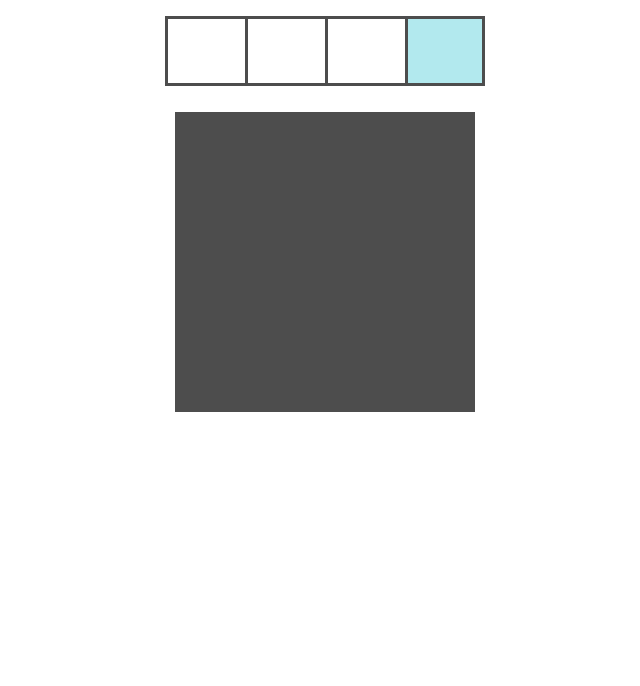
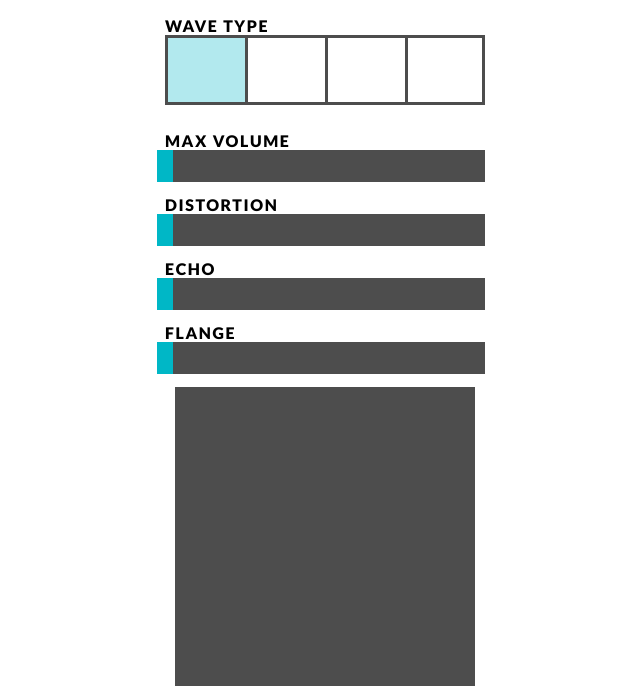
Before and after one commit to tomhazledine/Gendall-30, a PHP site: page / in a window 1280 px wide. Shown: the top 686 px of the page, without its empty margins (315-955 px from the left). Run offline with PHP 8.4, Linux system fonts and the light colour scheme; style sheets or scripts are compiled from the project's sources.

Commit message:
volume control

```diff
--- a/index.php
+++ b/index.php
@@ -3,6 +3,8 @@
 <div class="mainWrapper">
 
     <div class="waveTypeWrapper clearfix">
+        <h4>Wave Type</h4>
+        <div class="clearfix">
             <div class="radioGroup">
                 <input type="radio" class="filterCheckbox" value="1" id="waveSelector_sine" name="waveSelector" checked/>
                 <label for="waveSelector_sine" class="symLabel">
@@ -13,7 +15,7 @@
                 </label>
             </div>
             <div class="radioGroup">
-            <input type="radio" class="filterCheckbox" value="2" id="waveSelector_square" name="waveSelector" checked/>
+                <input type="radio" class="filterCheckbox" value="2" id="waveSelector_square" name="waveSelector"/>
                 <label for="waveSelector_square" class="symLabel">
                     <h4 class="visuallyhidden">Square</h4>
                     <svg class="selectedIcon">
@@ -22,7 +24,7 @@
                 </label>
             </div>
             <div class="radioGroup">
-            <input type="radio" class="filterCheckbox" value="3" id="waveSelector_triangle" name="waveSelector" checked/>
+                <input type="radio" class="filterCheckbox" value="3" id="waveSelector_triangle" name="waveSelector"/>
                 <label for="waveSelector_triangle" class="symLabel">
                     <h4 class="visuallyhidden">Triangle</h4>
                     <svg class="selectedIcon">
@@ -31,13 +33,54 @@
                 </label>
             </div>
             <div class="radioGroup">
-            <input type="radio" class="filterCheckbox" value="4" id="waveSelector_sawtooth" name="waveSelector" checked/>
+                <input type="radio" class="filterCheckbox" value="4" id="waveSelector_sawtooth" name="waveSelector"/>
                 <label for="waveSelector_sawtooth" class="symLabel">
                     <h4 class="visuallyhidden">Sawtooth</h4>
                     <svg class="selectedIcon">
                         <use xlink:href="#wave_sawtooth" />
                     </svg>
                 </label>
+            </div>
+        </div>
+    </div>
+
+    <div class="flangeWrapper rangeOuter">
+        <h4>Max Volume</h4>
+        <div class="rangeWrapper">
+            <div class="pseudoRangeBackground"></div>
+            <div class="pseudoRangeIndicator"></div>
+            <div class="pseudoRangePlayhead"></div>
+            <input type="range" min="0" max="100" id="volume" name="volume" class="rangeSlider" value="50">
+        </div>
+    </div>
+
+    <div class="distortionWrapper rangeOuter">
+        <h4>Distortion</h4>
+        <div class="rangeWrapper">
+            <div class="pseudoRangeBackground"></div>
+            <div class="pseudoRangeIndicator"></div>
+            <div class="pseudoRangePlayhead"></div>
+            <input type="range" min="0" max="100" id="distortion" name="distortion" class="rangeSlider" value="0">
+        </div>
+    </div>
+
+    <div class="echoWrapper rangeOuter">
+        <h4>Echo</h4>
+        <div class="rangeWrapper">
+            <div class="pseudoRangeBackground"></div>
+            <div class="pseudoRangeIndicator"></div>
+            <div class="pseudoRangePlayhead"></div>
+            <input type="range" min="0" max="100" id="echoSelector" name="echoSelector" class="rangeSlider" value="0">
+        </div>
+    </div>
+
+    <div class="flangeWrapper rangeOuter">
+        <h4>Flange</h4>
+        <div class="rangeWrapper">
+            <div class="pseudoRangeBackground"></div>
+            <div class="pseudoRangeIndicator"></div>
+            <div class="pseudoRangePlayhead"></div>
+            <input type="range" min="0" max="100" id="flangeSelector" name="flangeSelector" class="rangeSlider" value="0">
         </div>
     </div>
 
--- /dev/null
+++ b/uncompressed/scss/_objects.ranges.scss
@@ -0,0 +1,77 @@
+.rangeWrapper{
+    width:100%;
+    position:relative;
+    height:2em;
+    .pseudoRangeBackground{
+        height:2em;
+        font-size:1em;
+        line-height:1;
+        position:absolute;
+        top:0;
+        left:0;
+        width:100%;
+        background:$black;
+        overflow:hidden;
+    }
+    .pseudoRangeIndicator{
+        height:2em;
+        position:absolute;
+        top:0;
+        left:0;
+        background:rgba($primary,.4);
+        width:0%;
+    }
+    .pseudoRangePlayhead{
+        width:1em;
+        height:2em;
+        position:absolute;
+        top:50%;
+        left:0%;
+        margin-top:-1em;
+        margin-left:-.5em;
+        background:$primary;
+    }
+    .rangeSlider{
+        // Make sure the real range element
+        // is the same size as the fake one.
+        // Position it on-top of the fake and
+        // make it invisible (so we can still
+        // get the functionality)
+        width:100%;
+        padding:0;
+        margin:0;
+        position:absolute;
+        top:0;
+        left:0;
+        opacity:0;
+    }
+}
+
+// Make sure the range Track is the
+// right size and shape. Needs prefixed
+// versions to ensure cross-browser
+// consistency.
+input[type=range].rangeSlider::-webkit-slider-runnable-track {
+  width:100%;
+  font-size:1em;
+  height:2.2em;
+  cursor:pointer;
+}
+input[type=range].rangeSlider::-moz-range-track {
+  width:100%;
+  height:2em;
+  cursor:pointer;
+}
+input[type=range].rangeSlider::-ms-track {
+  width:100%;
+  height:2em;
+  cursor:pointer;
+}
+
+
+.rangeOuter{
+    margin:2em auto;
+    width:20em;
+    position:relative;
+    height:2em;
+}
--- a/uncompressed/scss/_objects.waveselection.scss
+++ b/uncompressed/scss/_objects.waveselection.scss
@@ -33,7 +33,7 @@
 
 .waveTypeWrapper{
     width:20em;
-    height:4em;
+    // height:4em;
     margin:1em auto;
     .radioGroup{
         width:5em;
--- a/uncompressed/scss/main.scss
+++ b/uncompressed/scss/main.scss
@@ -33,6 +33,7 @@
 @import "objects.frequency";
 @import "objects.thirty";
 @import "objects.waveselection";
+@import "objects.ranges";
 
 // 06. COMPONENTS
 // @import "components.header";
```
Also changed, not shown: uncompressed/js/custom/thirty.js (+87 -3 lines). Lines whose indentation alone changed are shown as unchanged.
